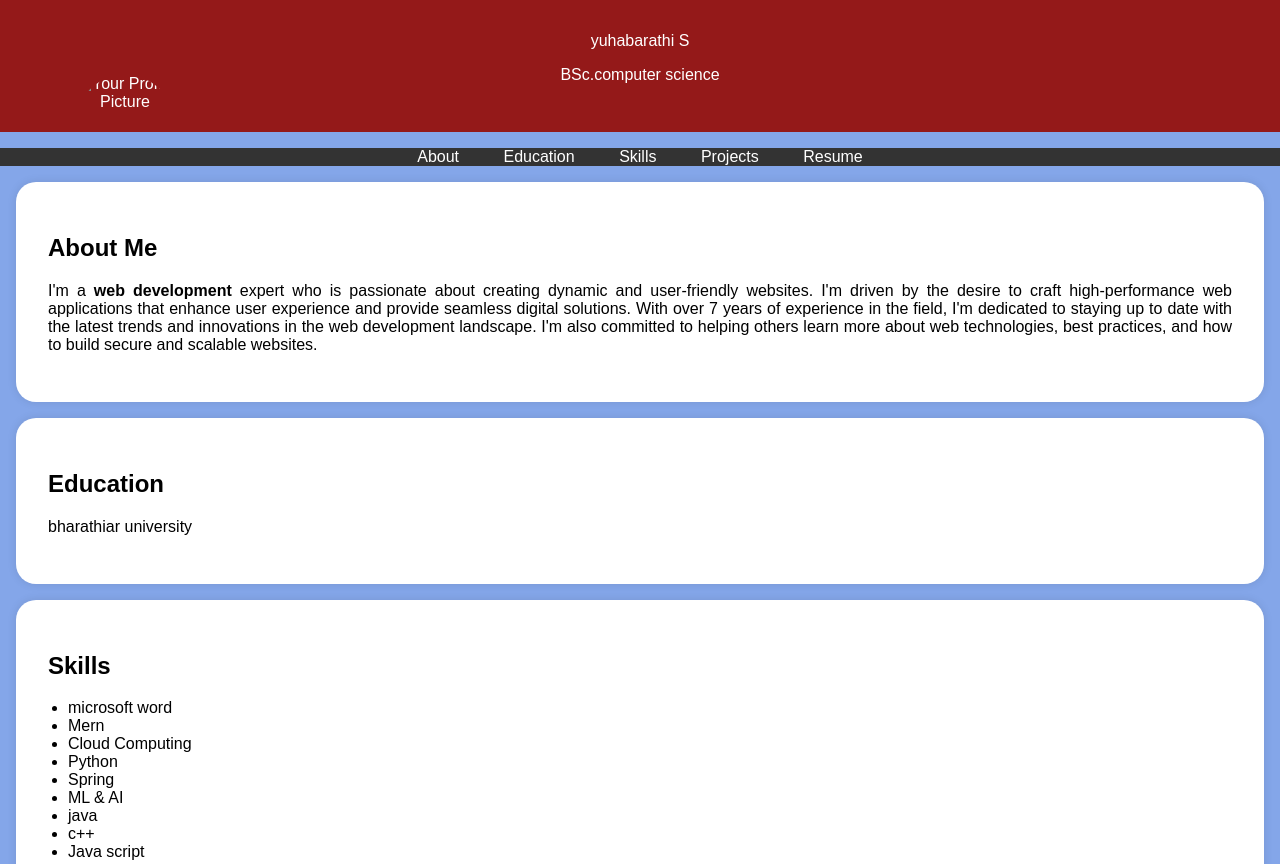
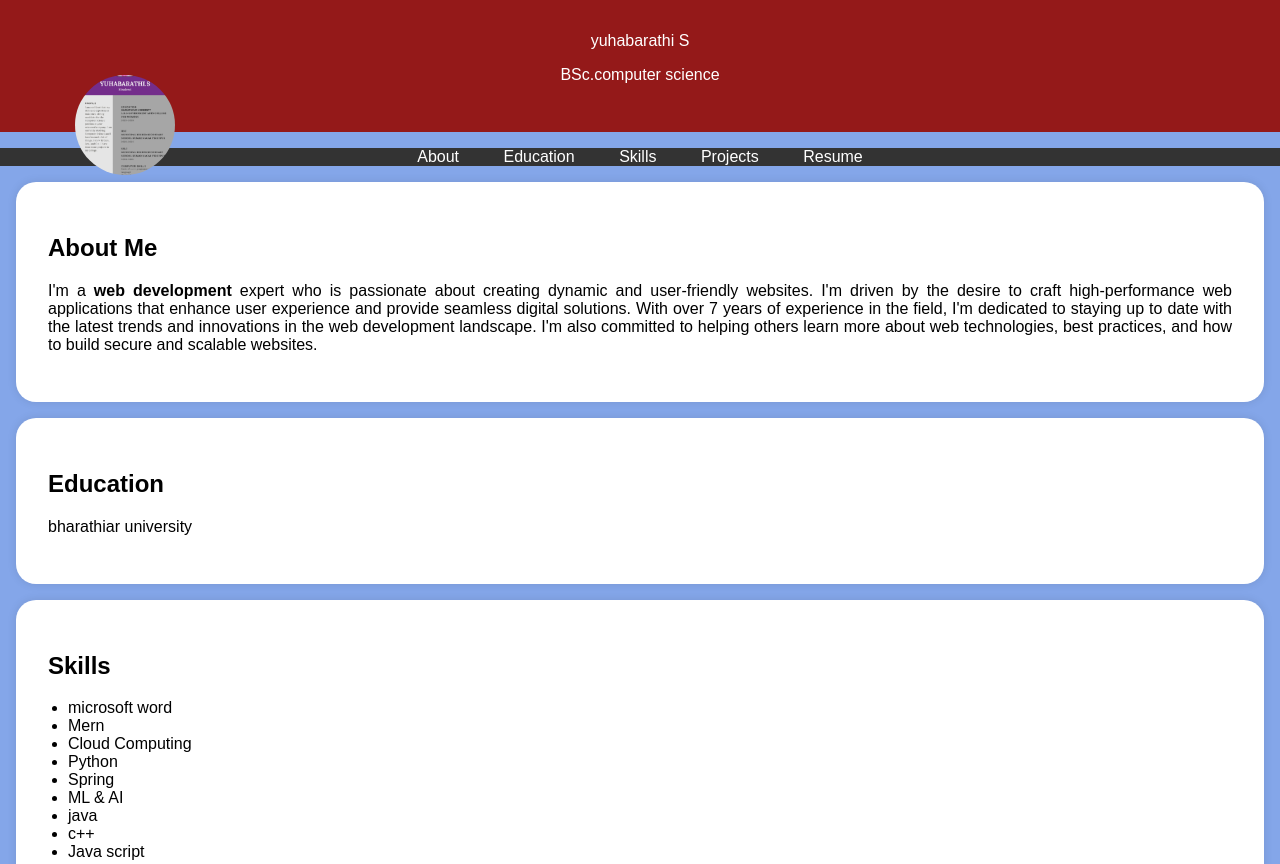
Before and after one commit to yuhabarathi/digital-_portfolio, a plain HTML site: page index.html in a window 1280 px wide. Shown: the top 864 px of the page. Drawn offline with Linux system fonts and the light colour scheme.

Commit message:
index.html

```diff
--- a/index.html
+++ b/index.html
@@ -95,7 +95,7 @@
     <header>
         <div class="header-content">
             <!-- Add your profile picture here -->
-            <img src="/storage/emulated/0/Pictures/ImgCompressor/IMG_20250320_211952.jpg "alt="Your Profile Picture" class="profile-picture"
+            <img src="IMG-20250321-WA0005.jpg"alt="Your Profile Picture" class="profile-picture"
             <h1>yuhabarathi S</h1>
             <p>BSc.computer science</p>
         </div>
@@ -167,7 +167,7 @@
         <div class="section-content">
             <center>
             <h2>Resume</h2>
-            <a href="/storage/emulated/0/Download/IMG-20250321-WA0005.jpg" target="_blank" class="download-button">Download CV</a>
+            <a href="IMG-20250321-WA0005.jpg" target="_blank" class="download-button">Download CV</a>
         </center>
         </div>
 
```
